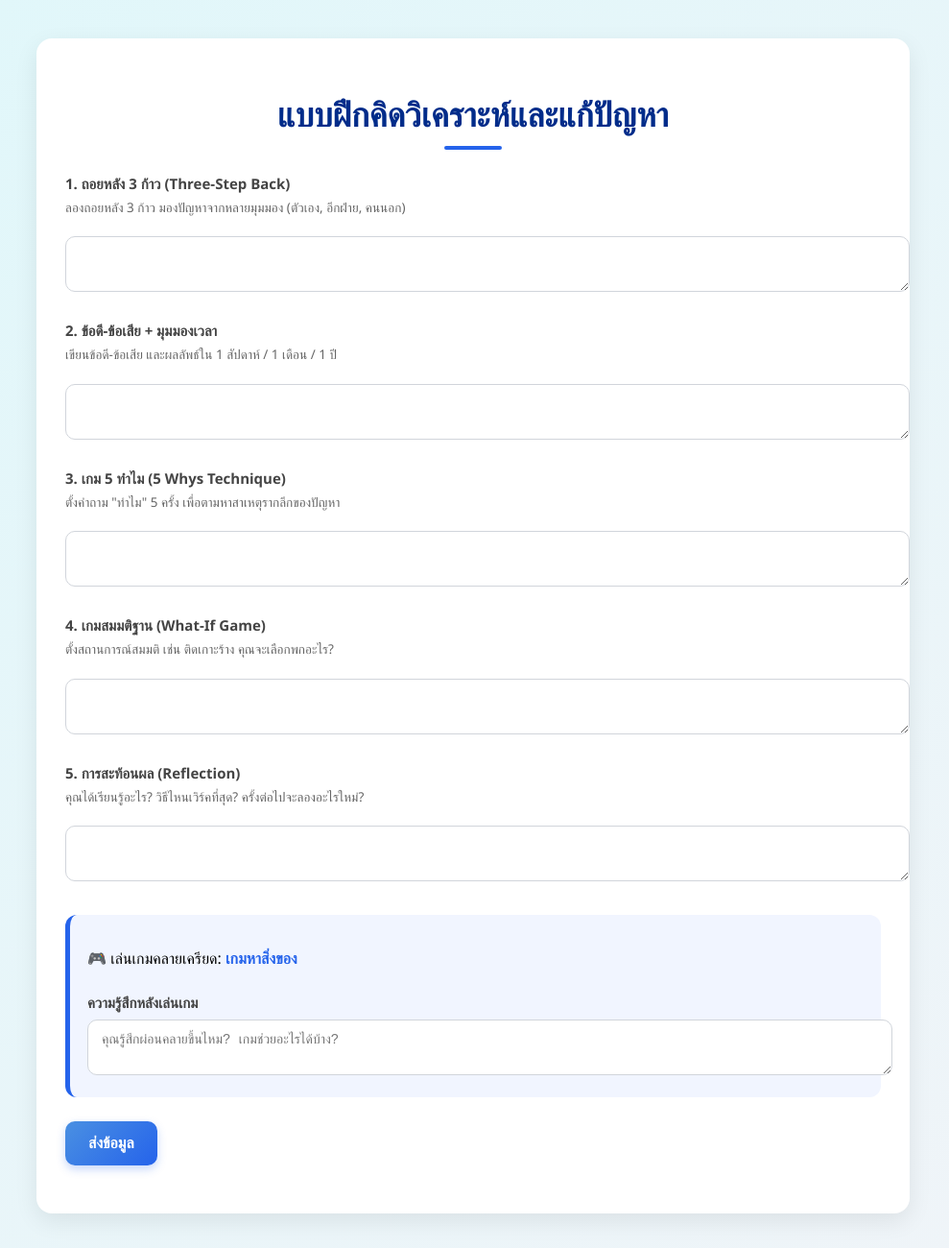
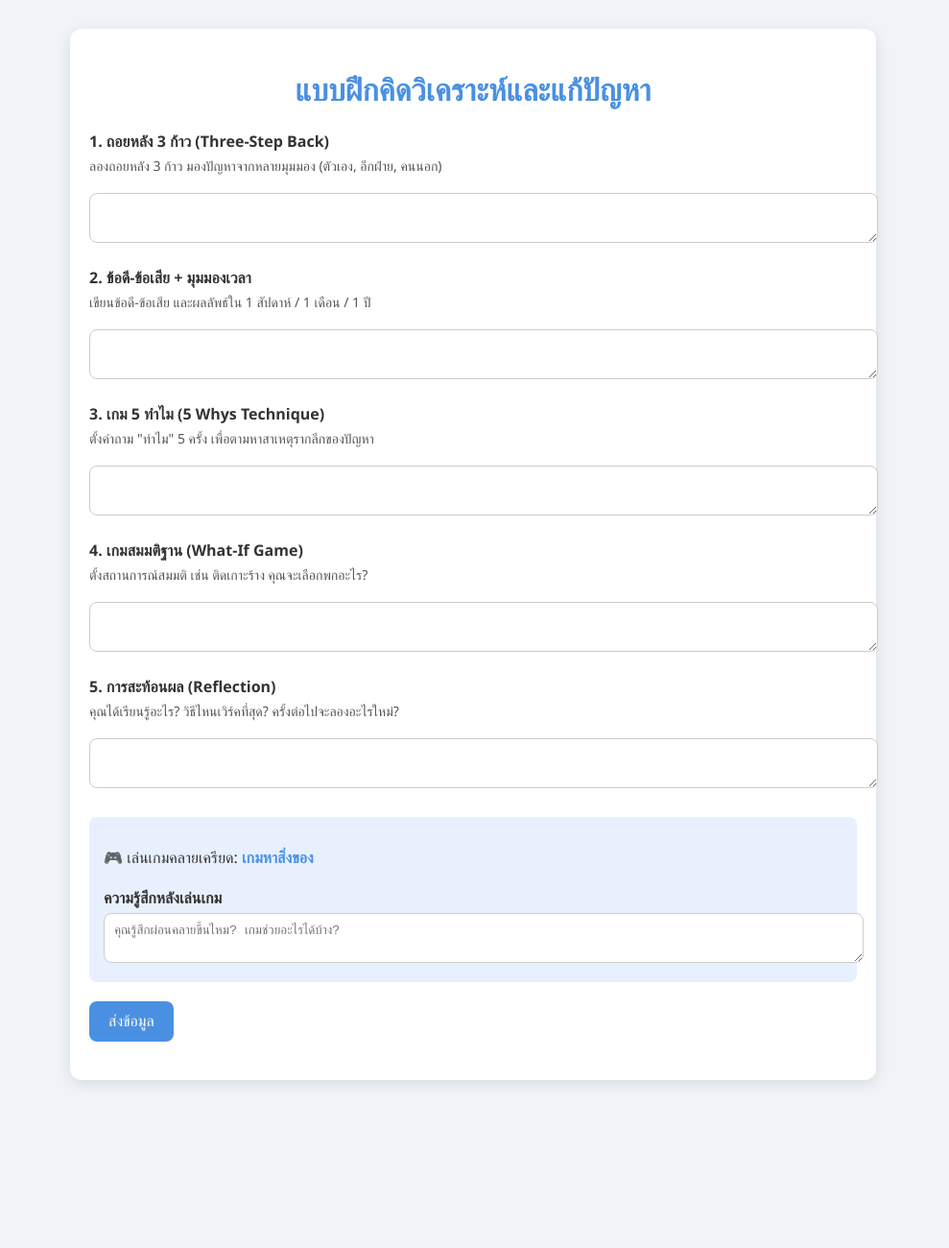
Before and after one commit to Nattaphat011/ex4, a plain HTML site: page index.html in a window 1280 px wide. Shown: the whole page at 96% size, without its empty margins (147-1136 px from the left). After the commit the page ends 1155 px from the top, so only its background shows below. Drawn offline with Linux system fonts and the light colour scheme.

Commit message:
Add files via upload

```diff
--- a/index.html
+++ b/index.html
@@ -4,112 +4,17 @@
 <meta charset="UTF-8">
 <title>กิจกรรมคิดวิเคราะห์และแก้ปัญหา</title>
 <style>
-  body {
-    font-family: 'Segoe UI', 'Prompt', sans-serif;
-    background: linear-gradient(135deg, #e0f7fa, #f0f4f8);
-    color: #000000;
-    margin:0;
-    padding:0;
-  }
-
-  .container {
-    max-width: 850px;
-    margin: 40px auto;
-    padding: 30px;
-    background: #fff;
-    border-radius: 16px;
-    box-shadow: 0 8px 25px rgba(0,0,0,0.08);
-    transition: transform 0.3s ease, box-shadow 0.3s ease;
-  }
-  .container:hover {
-    transform: translateY(-5px);
-    box-shadow: 0 12px 30px rgba(0,0,0,0.12);
-  }
-
-  h1 {
-    text-align: center;
-    color: #002c8a;
-    font-size: 2.2em;
-    margin-bottom: 20px;
-    position: relative;
-  }
-  h1::after {
-    content: "";
-    display: block;
-    width: 60px;
-    height: 4px;
-    background: #2563eb;
-    margin: 10px auto 0;
-    border-radius: 2px;
-  }
-
-  label {
-    display: block;
-    margin-top: 25px;
-    font-weight: 600;
-    color: #444;
-    font-size: 15px;
-  }
-
-  p.description {
-    font-size: 13.5px;
-    color: #666;
-    margin-top: 6px;
-  }
-
-  textarea {
-    width: 100%;
-    padding: 12px 14px;
-    border-radius: 10px;
-    border: 1.5px solid #d1d5db;
-    resize: vertical;
-    margin-top:8px;
-    font-size: 14px;
-    transition: border 0.3s ease, box-shadow 0.3s ease;
-  }
-  textarea:focus {
-    border-color: #2563eb;
-    box-shadow: 0 0 8px rgba(37,99,235,0.2);
-    outline: none;
-  }
-
-  button {
-    margin-top: 25px;
-    padding: 14px 24px;
-    background: linear-gradient(135deg, #4a90e2, #2563eb);
-    color: white;
-    border: none;
-    border-radius: 10px;
-    cursor: pointer;
-    font-size: 16px;
-    font-weight: 600;
-    box-shadow: 0 4px 10px rgba(37,99,235,0.25);
-    transition: transform 0.25s ease, box-shadow 0.25s ease;
-  }
-  button:hover {
-    background: linear-gradient(135deg, #357ABD, #1d4ed8);
-    transform: translateY(-3px);
-    box-shadow: 0 6px 14px rgba(37,99,235,0.3);
-  }
-
-  .game-section {
-    margin-top: 30px;
-    padding: 18px;
-    background: #f1f5ff;
-    border-radius: 12px;
-    border-left: 5px solid #2563eb;
-  }
-  .game-section a {
-    color: #2563eb;
-    text-decoration: none;
-    font-weight: bold;
-    transition: color 0.3s ease;
-  }
-  .game-section a:hover {
-    color: #1e3a8a;
-  }
+  body { font-family: 'Segoe UI', sans-serif; background: #f0f4f8; color: #333; margin:0; padding:0; }
+  .container { max-width: 800px; margin: 30px auto; padding: 20px; background: #fff; border-radius: 12px; box-shadow: 0 4px 15px rgba(0,0,0,0.1);}
+  h1 { text-align: center; color: #4a90e2; }
+  label { display: block; margin-top: 20px; font-weight: bold; }
+  p.description { font-size: 14px; color: #555; margin-top: 5px; }
+  textarea { width: 100%; padding: 10px; border-radius: 8px; border: 1px solid #ccc; resize: vertical; margin-top:5px; }
+  button { margin-top: 20px; padding: 12px 20px; background: #4a90e2; color: white; border: none; border-radius: 8px; cursor: pointer; font-size: 16px; }
+  button:hover { background: #357ABD; }
+  .game-section { margin-top: 25px; padding: 15px; background: #e8f0fe; border-radius: 8px; }
+  .game-section a { color: #4a90e2; text-decoration: none; font-weight: bold; }
 </style>
-
 </head>
 <body>
 <div class="container">
@@ -146,7 +51,7 @@
   </div>
 
   <button onclick="submitForm()">ส่งข้อมูล</button>
-  <p id="status" style="margin-top:20px;"></p>
+  <p id="status" style="margin-top:20px; font-weight:bold;"></p>
 </div>
 
 <script>
@@ -160,7 +65,7 @@
       gameFeeling: document.getElementById("gameFeeling").value
     };
 
-    const url = "https://script.google.com/macros/s/AKfycbzjKuilR18og30B7V2_GQUaPkGoxYLmkkPA7MPFiv3DTwjSZzDMx1Yc7KzH7fA-Ggwx/exec"; // ใส่ URL จากการ Deploy
+    const url = "https://script.google.com/macros/s/AKfycbyLCiLX-TYYU44LXhXJejfXs8d7ANBEWhMIUXcJ__ViuGykxHOVcJpo9vnFnou7Ux0r/exec"; // 🔗 ใส่ URL จากการ Deploy
 
     try {
       const res = await fetch(url, {
```
